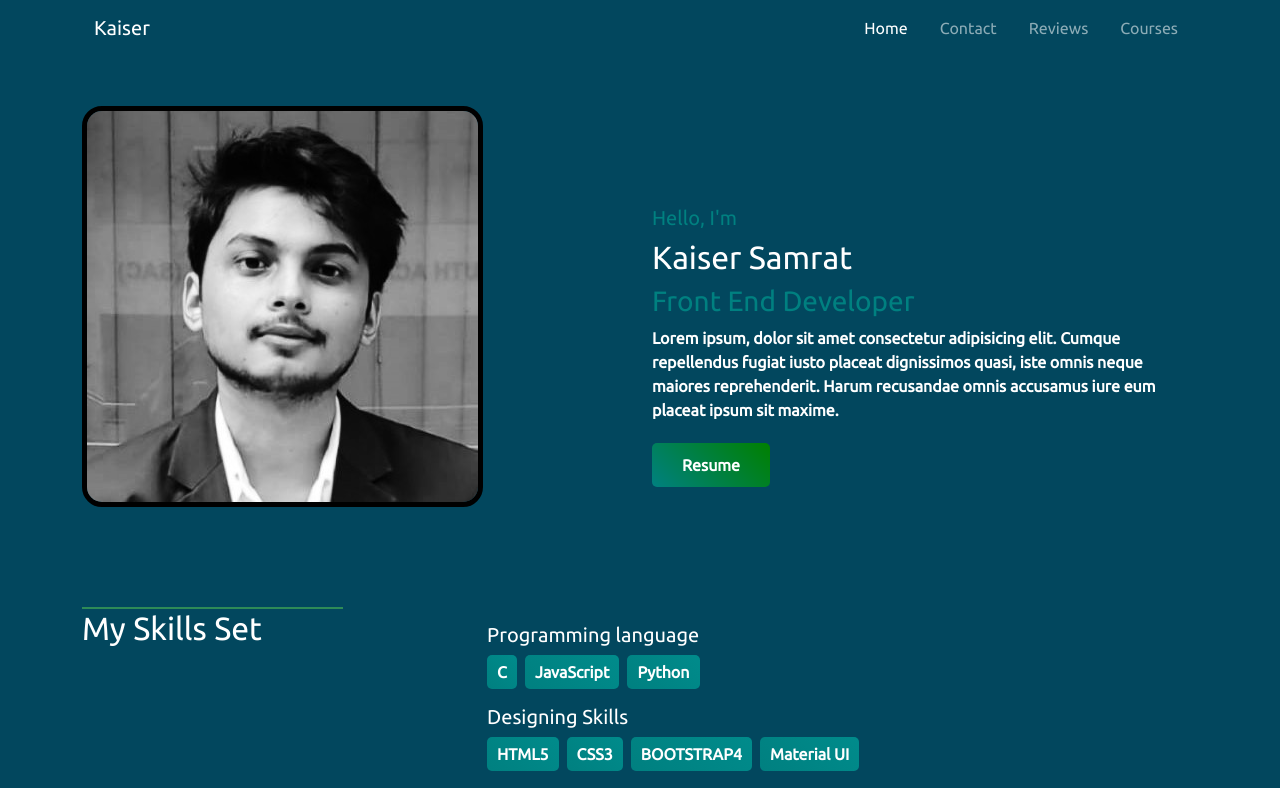
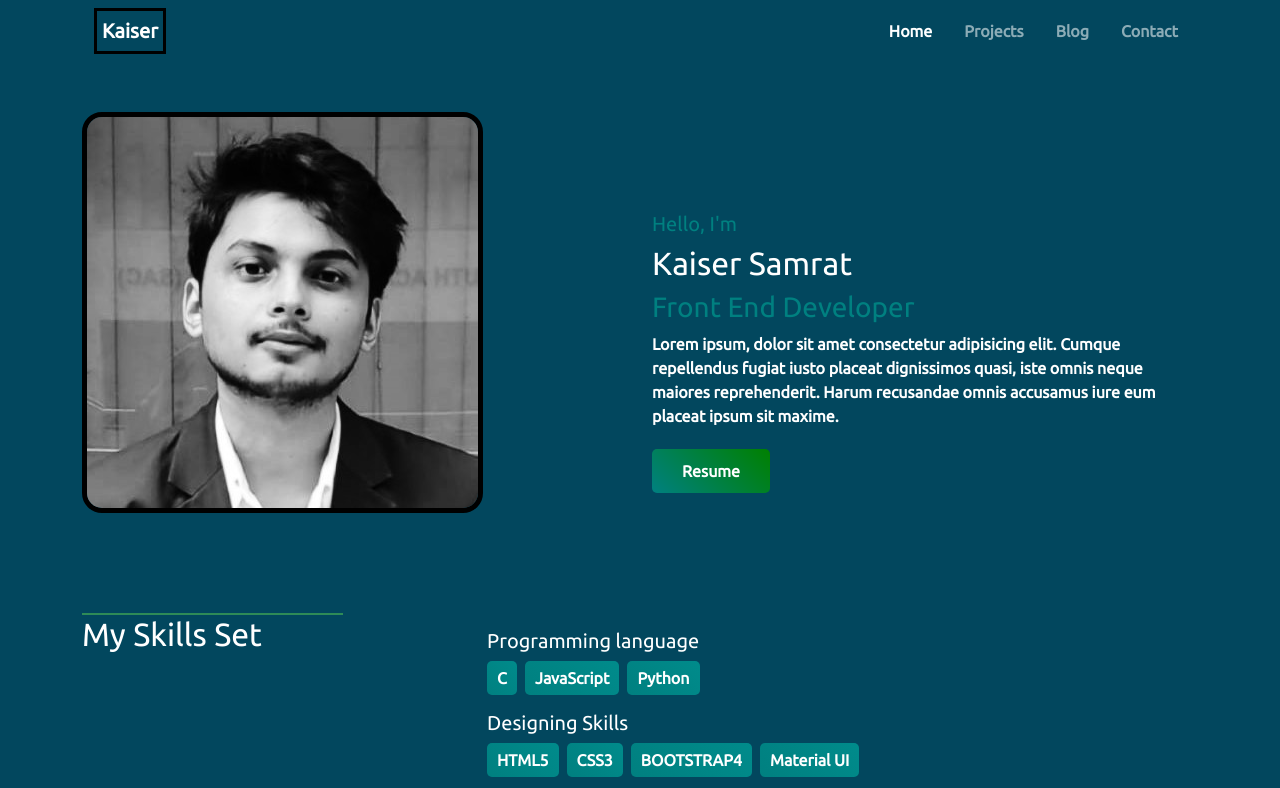
Before and after one commit to KaiserSamrat/my-portfolio, a React (Create React App) app: page / in a window 1280 px wide. Shown: the top 788 px of the page. Built offline with nearby package versions, Linux system fonts and the light colour scheme.

Commit message:
Navbar edited

```diff
--- /dev/null
+++ b/src/Components/Navbar/Navbar.css
@@ -0,0 +1,8 @@
+.list{
+    font-weight: bold;
+}
+.my-name{
+    border: 3px solid black;
+    font-weight: bold;
+    padding: 5px;
+}
--- a/src/Components/Navbar/Navbar.js
+++ b/src/Components/Navbar/Navbar.js
@@ -1,27 +1,28 @@
 import React from 'react';
+import './Navbar.css'
 
 const Navbar = () => {
   return (
     <div class='container'>
       <nav class="navbar navbar-expand-lg navbar-dark ">
         <div class="container-fluid">
-          <a class="navbar-brand" href="/">Kaiser</a>
+          <a class="navbar-brand my-name" href="/">Kaiser</a>
           <button class="navbar-toggler" type="button" data-bs-toggle="collapse" data-bs-target="#navbarSupportedContent" aria-controls="navbarSupportedContent" aria-expanded="false" aria-label="Toggle navigation">
             <span class="navbar-toggler-icon"></span>
           </button>
           <div class="collapse navbar-collapse" id="navbarSupportedContent">
             <ul class="navbar-nav ms-auto mb-2 mb-lg-0">
               <li class="nav-item">
-                <a class="nav-link active" aria-current="page" href="/">Home</a>
+                <a class="nav-link active list" aria-current="page" href="/">Home</a>
               </li>
               <li class="nav-item">
-                <a class="nav-link ms-3" href="#footer-area">Contact</a>
+                <a class="nav-link ms-3 list" href="#">Projects</a>
               </li>
               <li class="nav-item">
-                <a class="nav-link ms-3" href="#review-area">Reviews</a>
+                <a class="nav-link ms-3 list" href="#">Blog</a>
               </li>
               <li class="nav-item">
-                <a class="nav-link ms-3" href="#services-area">Courses</a>
+                <a class="nav-link ms-3 list" href="#">Contact</a>
               </li>
 
 
```
